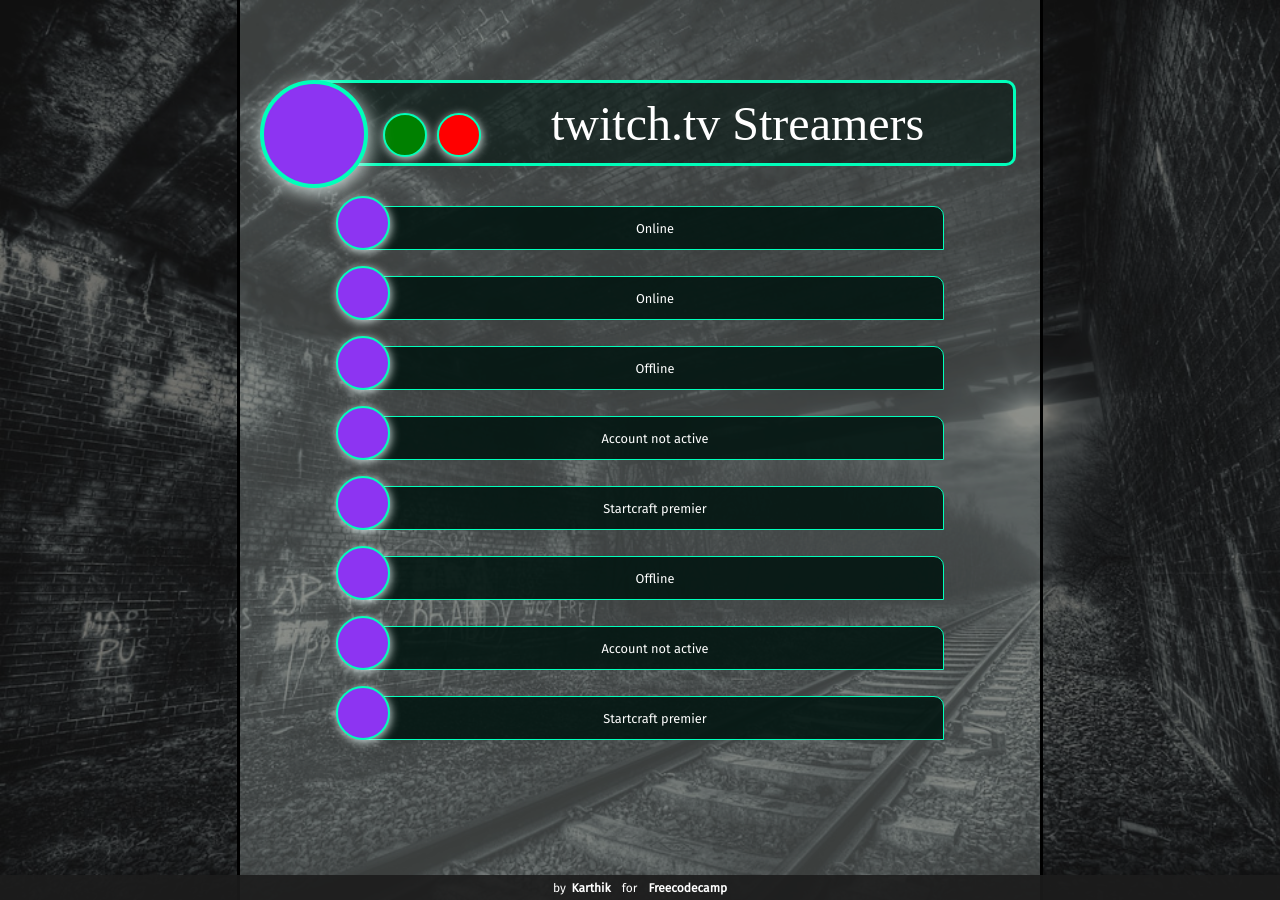
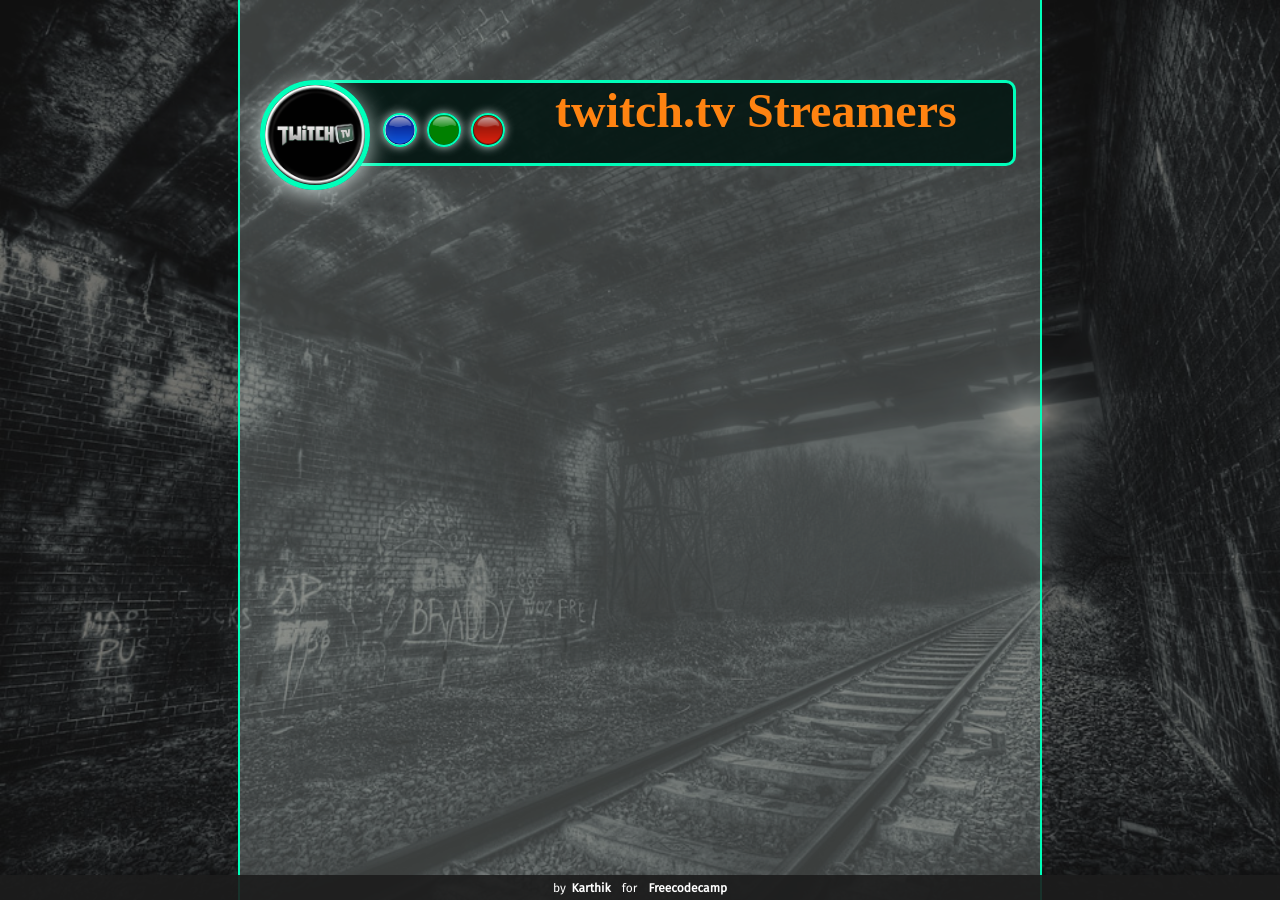
Before and after one commit to kmeda/twitch-tv, a Jekyll site: the page built from index.html, in a window 1280 px wide. Built offline with Jekyll 4.4.1, drawn with Linux system fonts in a browser that asks for light colours; nearby versions of some CDN libraries; Markdown is read by kramdown in place of the engine named in the settings.

Commit message:
UI complete

```diff
--- a/_includes/main.html
+++ b/_includes/main.html
@@ -1 +1 @@
-<div class="mask-bg"><div class="container"><div class="main-block"><div class="all-btns"><div class="btn-big"></div><div class="buttons-panel"><div class="online"></div><div class="offline"></div><div class="twitch">twitch.tv Streamers</div></div></div></div><div class="channel-block"><div class="channel"><div class="logo"></div><div class="stream">Online</div></div><div class="channel"><div class="logo"></div><div class="stream">Online</div></div><div class="channel"><div class="logo"></div><div class="stream">Offline</div></div><div class="channel"><div class="logo"></div><div class="stream">Account not active</div></div><div class="channel"><div class="logo"></div><div class="stream">Startcraft premier</div></div><div class="channel"><div class="logo"></div><div class="stream">Offline</div></div><div class="channel"><div class="logo"></div><div class="stream">Account not active</div></div><div class="channel"><div class="logo"></div><div class="stream">Startcraft premier</div></div></div></div></div><div class="footer">by&nbsp<strong>Karthik &nbsp</strong>for &nbsp<strong>Freecodecamp</strong></div>
+<div class="mask-bg"><div class="container"><div class="main-block"><div class="all-btns"><div class="btn-big"></div><div class="buttons-panel"><div class="all"></div><div class="online"></div><div class="offline"></div><h1 class="twitch">twitch.tv Streamers</h1></div></div></div><div class="channel-block"></div></div></div><div class="footer">by&nbsp<strong>Karthik &nbsp</strong>for &nbsp<strong>Freecodecamp</strong></div>
--- a/assets/css/main.css
+++ b/assets/css/main.css
@@ -7,27 +7,13 @@
     height: 100%;
     background-color: rgba(28, 28, 28, 0.6); }
     .main-wrapper .mask-bg .container {
-      -webkit-box-orient: vertical;
-      -webkit-box-direction: normal;
-      -webkit-flex-direction: column;
-          -ms-flex-direction: column;
-              flex-direction: column;
-      -webkit-box-pack: start;
-      -webkit-justify-content: flex-start;
-          -ms-flex-pack: start;
-              justify-content: flex-start;
-      -webkit-box-align: center;
-      -webkit-align-items: center;
-          -ms-flex-align: center;
-                  -ms-grid-row-align: center;
-              align-items: center;
       width: 800px;
       height: 100%;
       background-color: rgba(227, 242, 240, 0.2);
       margin-left: auto;
       margin-right: auto;
-      border-left: 3px solid black;
-      border-right: 3px solid black;
+      border-left: 2px solid #00ffba;
+      border-right: 2px solid #00ffba;
       margin-bottom: 25px;
       position: relative; }
       .main-wrapper .mask-bg .container .main-block {
@@ -55,12 +41,15 @@
             height: 100px;
             width: 100px;
             position: absolute;
-            background-color: #8d34f2;
+            background-image: url(../images/TwitchTv.png);
+            background-size: cover;
+            background-repeat: no-repeat;
             -webkit-border-radius: 50%;
                     border-radius: 50%;
-            border: 4px solid #00ffba;
-            -webkit-box-shadow: 2px 5px 20px rgba(227, 242, 240, 0.9);
-                    box-shadow: 2px 5px 20px rgba(227, 242, 240, 0.9); }
+            border: 5px solid #00ffba;
+            -webkit-box-shadow: 0 5px 25px rgba(227, 242, 240, 0.8);
+                    box-shadow: 0 5px 25px rgba(227, 242, 240, 0.8);
+            cursor: pointer; }
           .main-wrapper .mask-bg .container .main-block .all-btns .buttons-panel {
             display: -webkit-box;
             display: -webkit-flex;
@@ -68,33 +57,16 @@
             display: flex;
             width: 700px;
             height: 80%;
-            background-color: rgba(4, 23, 18, 0.6);
+            background-color: rgba(4, 23, 18, 0.9);
             margin-left: 50px;
             -webkit-border-radius: 10px;
                     border-radius: 10px;
             border: 3px solid #00ffba; }
-            .main-wrapper .mask-bg .container .main-block .all-btns .buttons-panel .online, .main-wrapper .mask-bg .container .main-block .all-btns .buttons-panel .offline {
-              display: inline-block;
-              height: 40px;
-              width: 40px;
-              -webkit-border-radius: 50%;
-                      border-radius: 50%;
-              margin-top: 30px;
-              border: 2px solid #00ffba;
-              -webkit-box-shadow: 1px 2px 10px rgba(227, 242, 240, 0.9);
-                      box-shadow: 1px 2px 10px rgba(227, 242, 240, 0.9); }
-            .main-wrapper .mask-bg .container .main-block .all-btns .buttons-panel .online {
-              background-color: green;
-              margin-left: 70px; }
-            .main-wrapper .mask-bg .container .main-block .all-btns .buttons-panel .offline {
-              background-color: red;
-              margin-left: 10px; }
-            .main-wrapper .mask-bg .container .main-block .all-btns .buttons-panel .twitch {
-              height: 100%;
-              display: -webkit-box;
-              display: -webkit-flex;
-              display: -ms-flexbox;
-              display: flex;
+            .main-wrapper .mask-bg .container .main-block .all-btns .buttons-panel .all, .main-wrapper .mask-bg .container .main-block .all-btns .buttons-panel .online, .main-wrapper .mask-bg .container .main-block .all-btns .buttons-panel .offline {
+              display: -webkit-inline-box;
+              display: -webkit-inline-flex;
+              display: -ms-inline-flexbox;
+              display: inline-flex;
               -webkit-box-pack: center;
               -webkit-justify-content: center;
                   -ms-flex-pack: center;
@@ -103,10 +75,52 @@
               -webkit-align-items: center;
                   -ms-flex-align: center;
                       align-items: center;
+              height: 30px;
+              width: 30px;
+              -webkit-border-radius: 50%;
+                      border-radius: 50%;
+              margin-top: 30px;
+              border: 2px solid #00ffba;
+              -webkit-box-shadow: 0 0 10px rgba(227, 242, 240, 0.9);
+                      box-shadow: 0 0 10px rgba(227, 242, 240, 0.9);
               color: white;
+              font-weight: bold;
+              font-size: 0.7em;
+              cursor: pointer; }
+            .main-wrapper .mask-bg .container .main-block .all-btns .buttons-panel .all {
+              background-image: url(../images/blue-btn.png);
+              background-size: contain;
+              background-repeat: no-repeat;
+              margin-left: 70px; }
+            .main-wrapper .mask-bg .container .main-block .all-btns .buttons-panel .online {
+              background-image: url(../images/green-btn.png);
+              background-size: contain;
+              background-repeat: no-repeat;
+              margin-left: 10px; }
+            .main-wrapper .mask-bg .container .main-block .all-btns .buttons-panel .offline {
+              background-image: url(../images/red-btn.png);
+              background-size: contain;
+              background-repeat: no-repeat;
+              margin-left: 10px; }
+            .main-wrapper .mask-bg .container .main-block .all-btns .buttons-panel .twitch {
+              height: 100%;
+              display: -webkit-box;
+              display: -webkit-flex;
+              display: -ms-flexbox;
+              display: flex;
+              -webkit-box-pack: start;
+              -webkit-justify-content: flex-start;
+                  -ms-flex-pack: start;
+                      justify-content: flex-start;
+              -webkit-box-align: start;
+              -webkit-align-items: flex-start;
+                  -ms-flex-align: start;
+                      align-items: flex-start;
+              color: #ff8311;
               margin-left: 70px;
               font-size: 3em;
-              font-family: cursive; }
+              font-family: cursive;
+              margin: 0 50px; }
       .main-wrapper .mask-bg .container .channel-block {
         width: 80%;
         height: 80%;
@@ -144,22 +158,14 @@
             background-color: #8d34f2;
             -webkit-border-radius: 50%;
                     border-radius: 50%;
-            border: 2px solid #00ffba;
-            -webkit-box-shadow: 1px 2px 10px rgba(227, 242, 240, 0.9);
-                    box-shadow: 1px 2px 10px rgba(227, 242, 240, 0.9); }
+            border: 3px solid #00ffba;
+            -webkit-box-shadow: 0 0 15px rgba(227, 242, 240, 0.8);
+                    box-shadow: 0 0 15px rgba(227, 242, 240, 0.8); }
           .main-wrapper .mask-bg .container .channel-block .channel .stream {
             display: -webkit-box;
             display: -webkit-flex;
             display: -ms-flexbox;
             display: flex;
-            -webkit-box-pack: center;
-            -webkit-justify-content: center;
-                -ms-flex-pack: center;
-                    justify-content: center;
-            -webkit-box-align: center;
-            -webkit-align-items: center;
-                -ms-flex-align: center;
-                    align-items: center;
             color: white;
             font-size: 0.8em;
             font-family: 'Fira sans';
@@ -167,11 +173,40 @@
             height: 70%;
             background-color: rgba(4, 23, 18, 0.9);
             margin-left: 30px;
-            -webkit-border-bottom-right-radius: 0;
-                    border-bottom-right-radius: 0;
-            -webkit-border-top-right-radius: 10px;
-                    border-top-right-radius: 10px;
+            -webkit-border-radius: 7px;
+                    border-radius: 7px;
             border: 1px solid #00ffba; }
+            .main-wrapper .mask-bg .container .channel-block .channel .stream a, .main-wrapper .mask-bg .container .channel-block .channel .stream .name {
+              display: -webkit-box;
+              display: -webkit-flex;
+              display: -ms-flexbox;
+              display: flex;
+              -webkit-box-pack: center;
+              -webkit-justify-content: center;
+                  -ms-flex-pack: center;
+                      justify-content: center;
+              -webkit-box-align: center;
+              -webkit-align-items: center;
+                  -ms-flex-align: center;
+                      align-items: center;
+              height: 100%;
+              width: 35%;
+              color: white; }
+            .main-wrapper .mask-bg .container .channel-block .channel .stream .status {
+              display: -webkit-box;
+              display: -webkit-flex;
+              display: -ms-flexbox;
+              display: flex;
+              -webkit-box-pack: center;
+              -webkit-justify-content: center;
+                  -ms-flex-pack: center;
+                      justify-content: center;
+              -webkit-box-align: center;
+              -webkit-align-items: center;
+                  -ms-flex-align: center;
+                      align-items: center;
+              height: 100%;
+              width: 65%; }
 
 .footer {
   width: 100%;
--- a/assets/js/functions.js
+++ b/assets/js/functions.js
@@ -0,0 +1,80 @@
+
+
+var channelArr = ["ESL_SC2", "OgamingSC2", "cretetion", "freecodecamp", "storbeck", "habathcx", "RobotCaleb", "noobs2ninjas"];
+
+function getAllChannels(){
+  channelArr.forEach(function(channel){
+    $.getJSON("https://wind-bow.hyperdev.space/twitch-api/streams/"+channel+"?callback=?", function(stream){
+      var channelStatus;
+      if (stream.stream == null){
+        channelStatus = "offline";
+      }
+      else if(stream.stream == undefined) {
+        channelStatus = "Account Closed";
+      }
+      else {
+        channelStatus = stream.stream.channel.status;
+      }
+
+      $.getJSON("https://wind-bow.hyperdev.space/twitch-api/channels/"+channel+"?callback=?", function(channel){
+          channelName = channel.display_name;
+          channelLogo = channel.logo;
+          channelURL = channel.url;
+          var channelHTML = '<div class="channel"><div class="logo" \
+                            style="background:url('+channelLogo+') no-repeat center center; background-size: cover;">\
+                            </div><div class="stream"><a href='+channelURL+'><div class="name">'+channelName+'</div>\
+                            </a><div class="status">'+channelStatus+'</div></div></div>'
+          $('.channel-block').append(channelHTML);
+      });
+    });
+  });
+}
+
+$(document).ready(function(){
+
+  getAllChannels();
+
+  $('.all').on('click', function(){
+    $('.channel-block').empty();
+    getAllChannels();
+  });
+
+
+  $('.online').on('click', function(){
+
+
+
+  });
+
+  $('.offline').on('click', function(){
+    if($('.status').val() != 'offline'){
+      $('.channel').hide();
+    }
+
+
+  });
+
+
+
+
+});
+
+
+
+/*
+
+stream - null
+       - status
+       - display_name
+       - logo
+       - url
+       -
+
+
+       $('.online').on('click', function(){});
+
+       $('.offline').on('click', function(){});
+
+
+
+*/
```
Also changed, not shown: _pugfiles/main.pug (+2 -25 lines), assets/css/styles/_style.sass (+59 -38 lines), assets/images/TwitchTv.png (added), assets/images/blue-btn.png (added), assets/images/green-btn.png (added), assets/images/red-btn.png (added).
